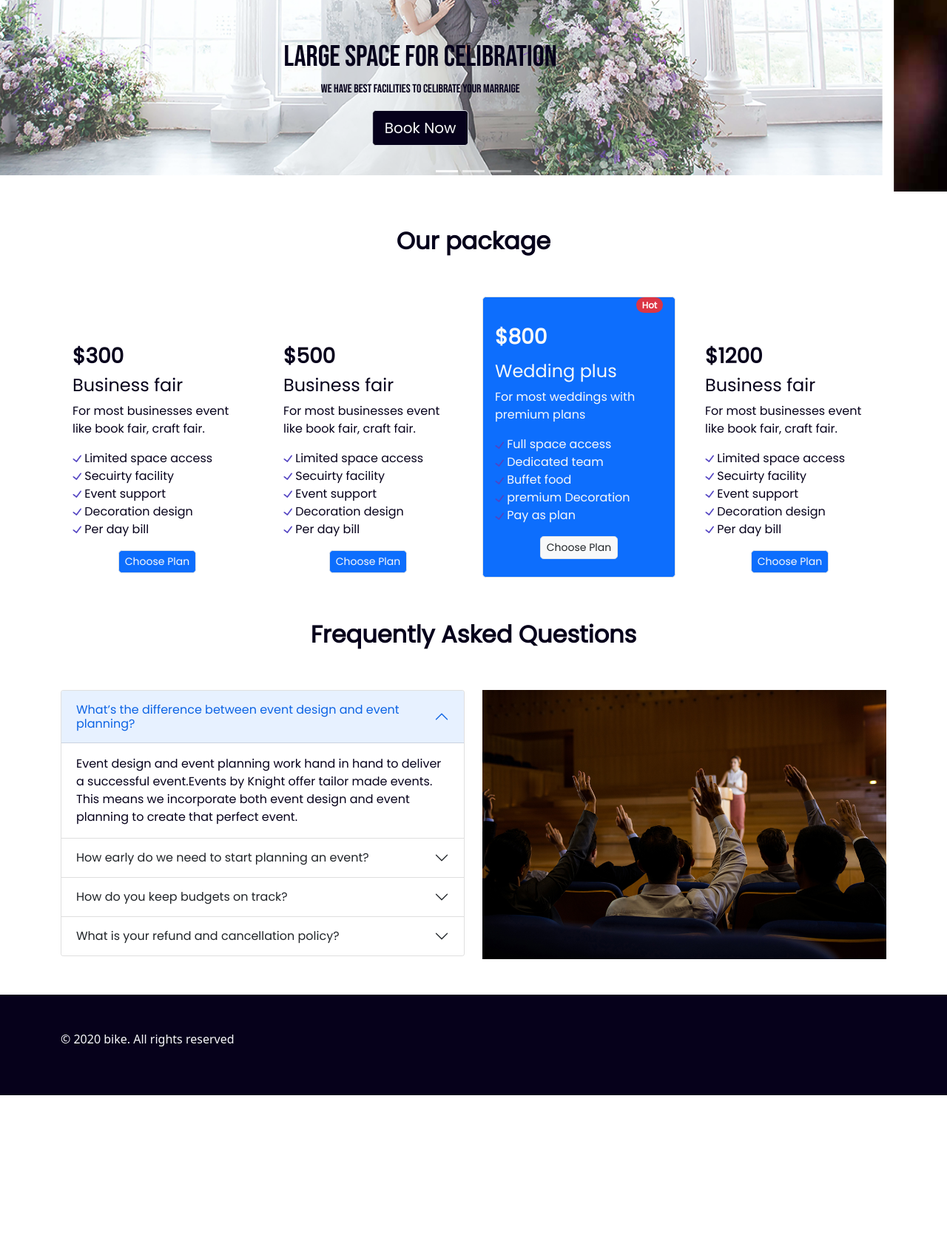
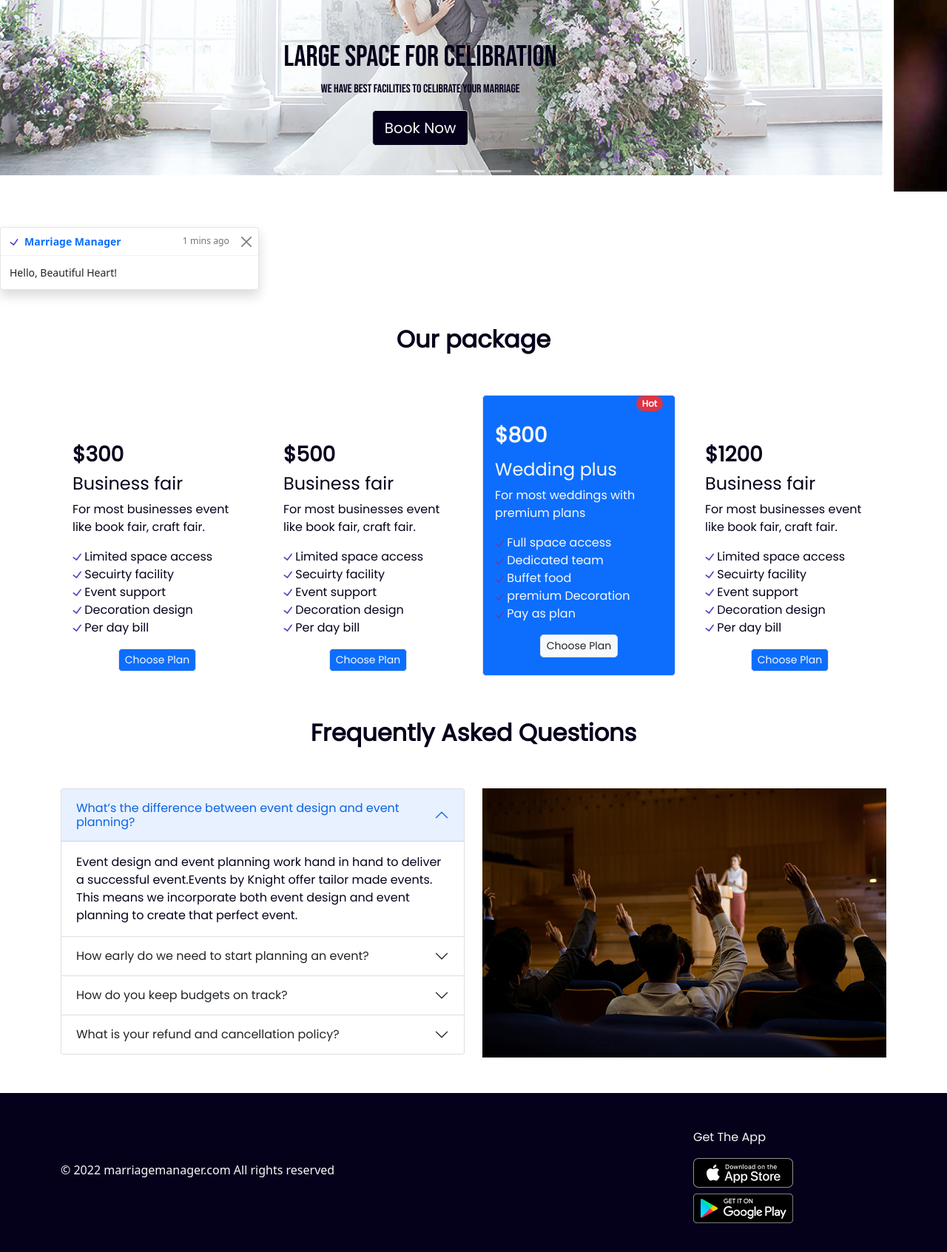
Before and after one commit to writerowson/maraige-manager-a3, a plain HTML site: page index.html in a window 1280 px wide. Shown: the part 353-2046 px from the top of the page at 74% size. Before the commit the page ends 1834 px from the top, so only its background shows below. Drawn offline with Linux system fonts and the light colour scheme.

Commit message:
bonous section

```diff
--- a/index.html
+++ b/index.html
@@ -19,7 +19,7 @@
     <!-- nav bar start -->
     <nav class="navbar navbar-expand-lg navbar-light m-auto">
         <div class="container">
-            <a class="navbar-brand fw-bolder" href="#" style="color: rgb(6, 1, 27);">Marraige Manager</a>
+            <a class="navbar-brand fw-bolder" href="#" style="color: rgb(6, 1, 27);">Marriage Manager</a>
             <button class="navbar-toggler" type="button" data-bs-toggle="collapse" data-bs-target="#navbarNavAltMarkup"
                 aria-controls="navbarNavAltMarkup" aria-expanded="false" aria-label="Toggle navigation">
                 <span class="navbar-toggler-icon"></span>
@@ -54,7 +54,7 @@
                         <div class="carousel-caption d-none d-md-block"
                             style="font-family: 'Bebas Neue', cursive; color: rgb(6, 1, 27);">
                             <h1>Large Space for Celibration</h1>
-                            <p>We have best facilities to celibrate your Marraige</p>
+                            <p>We have best facilities to celibrate your marriage</p>
                             <div class="btn btn-lg border border-rounded text-light "
                                 style="font-family: 'Poppins', sans-serif; background-color:rgb(6, 1, 27) ; ">Book Now
                             </div>
@@ -64,7 +64,7 @@
                         <img src="images/co.jpg" class="d-block w-100" alt="...">
                         <div class="carousel-caption d-none d-md-block">
                             <h1 style="font-family: 'Bebas Neue', cursive;"> We plan your dream</h1>
-                            <p>Best Marraige Planner Of city</p>
+                            <p>Best marriage Planner Of city</p>
                             <div class="btn btn-lg border border-rounded bg-light"
                                 style="font-family: 'Poppins', sans-serif;">Conntact us</div>
                         </div>
@@ -74,20 +74,20 @@
                         <div class="carousel-caption d-none d-md-block"
                             style="font-family: 'Bebas Neue', cursive; color: rgb(6, 1, 27);">
                             <h1>Large Space for Celibration</h1>
-                            <p>We have best facilities to celibrate your Marraige</p>
+                            <p>We have best facilities to celibrate your marriage</p>
                             <div class="btn btn-lg border border-rounded text-light "
                                 style="font-family: 'Poppins', sans-serif; background-color:rgb(6, 1, 27) ; ">Book Now
                             </div>
                         </div>
                     </div>
                     <div class="carousel-item">
-                        <img src="images/table1.jpg" class="d-block w-100 opacity-75" alt="...">
+                        <img src="images/stage.jpg" class="d-block w-100 opacity-75" alt="...">
                         <div class="carousel-caption d-none d-md-block"
-                            style="font-family: 'Bebas Neue', cursive; color: rgb(87, 3, 17);">
+                            style="font-family: 'Bebas Neue', cursive; color:rgb(6, 1, 27);">
                             <h1>Friendly Environment with Full privecy</h1>
-                            <p>We have best facilities to celibrate your Marraige</p>
+                            <p>We have best facilities to celibrate your marriage</p>
                             <div class="btn btn-lg border border-rounded text-light "
-                                style="font-family: 'Poppins', sans-serif; background-color:rgb(87, 3, 17); ; ">Book Now
+                                style="font-family: 'Poppins', sans-serif; background-color:rgb(6, 1, 27); ; ">Book Now
                             </div>
                         </div>
                     </div>
@@ -104,6 +104,19 @@
                 </button>
             </div>
         </section>
+        <!-- toast -->
+        <div class="toast show align-items-center" role="alert" aria-live="assertive" aria-atomic="true">
+            <div class="toast-header">
+                <img src="images/icon.png" class="rounded me-2" alt="...">
+                <strong class="me-auto text-primary">Marriage Manager</strong>
+                <small>1 mins ago</small>
+                <button type="button" class="btn-close" data-bs-dismiss="toast" aria-label="Close"></button>
+            </div>
+            <div class="toast-body">
+                Hello, Beautiful Heart!
+            </div>
+        </div>
+        <!-- toast end -->
         <!-- header end -->
         <!-- section 01 start -->
         <section class="container " style="font-family: 'Poppins', sans-serif; color:rgb(6, 1, 27)  ">
@@ -296,14 +309,29 @@
     </main>
     <!-- footer start  -->
     <footer class="w-100 p-5 m-auto" style="background-color:rgb(6, 1, 27) ;">
-        <p class=" container text-light">© 2020 bike. All rights reserved</p>
+        <section class="container">
+            <div class="row ">
+                <div class="col-lg-6 d-flex align-items-center">
+                    <p class=" text-light ">© 2022 marriagemanager.com All rights reserved
+                    </p>
+                </div>
+                <div class="col-lg-6">
+                    <div class="row d-flex justify-content-end">
+                        <div class="col-lg-6">
+                            <p class="text-light" style="font-family: 'Poppins', sans-serif;">Get The App</p>
+                            <img class="mb-2" src="images/App Store Badge.png" alt="">
+                            <img src="images/Google Play Badge.png" alt="">
+                        </div>
+                    </div>
+                </div>
+            </div>
+
+        </section>
 
     </footer>
     <!-- footer end -->
     <!-------- js link ---------->
     <script src="js/bootstrap.bundle.min.js"></script>
-
-
 </body>
 
 </html>
```
Also changed, not shown: images/App Store Badge.png (added), images/Google Play Badge.png (added), images/gate.jpg (added), images/stage.jpg (added).
